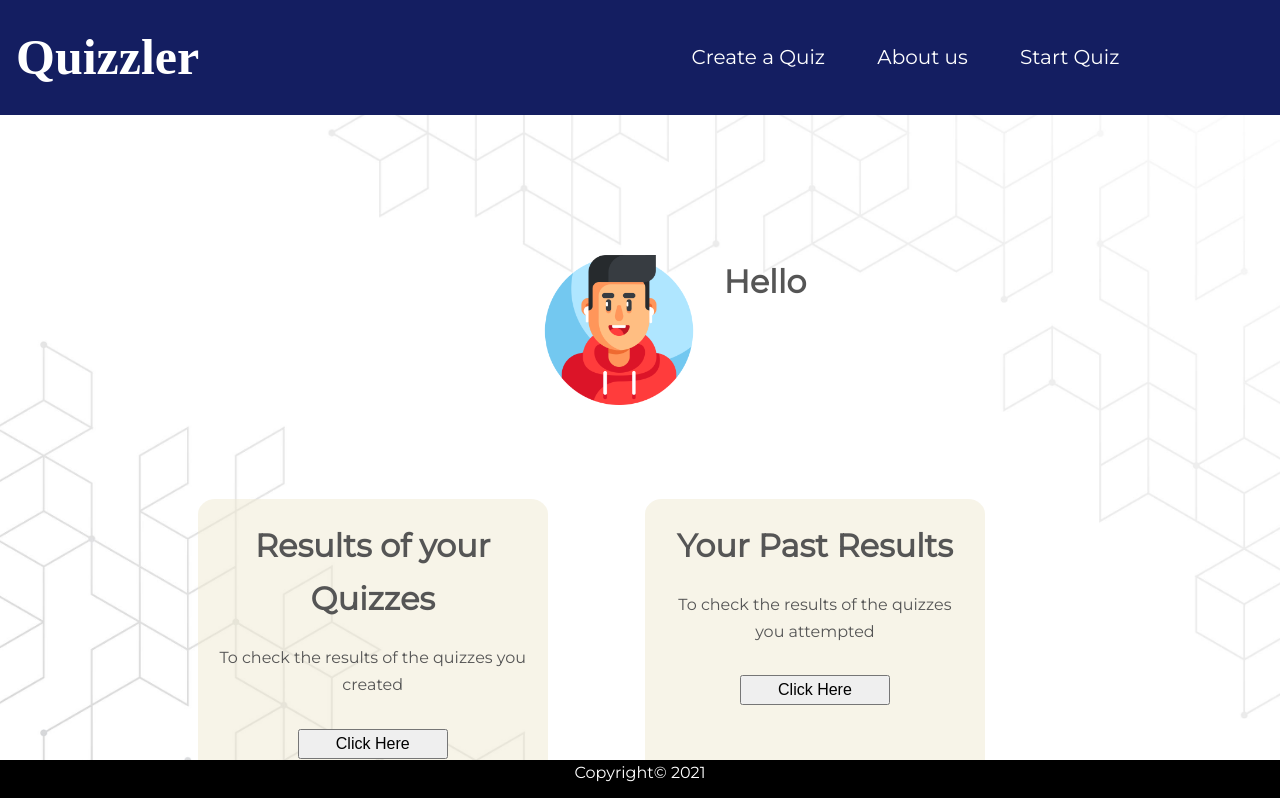
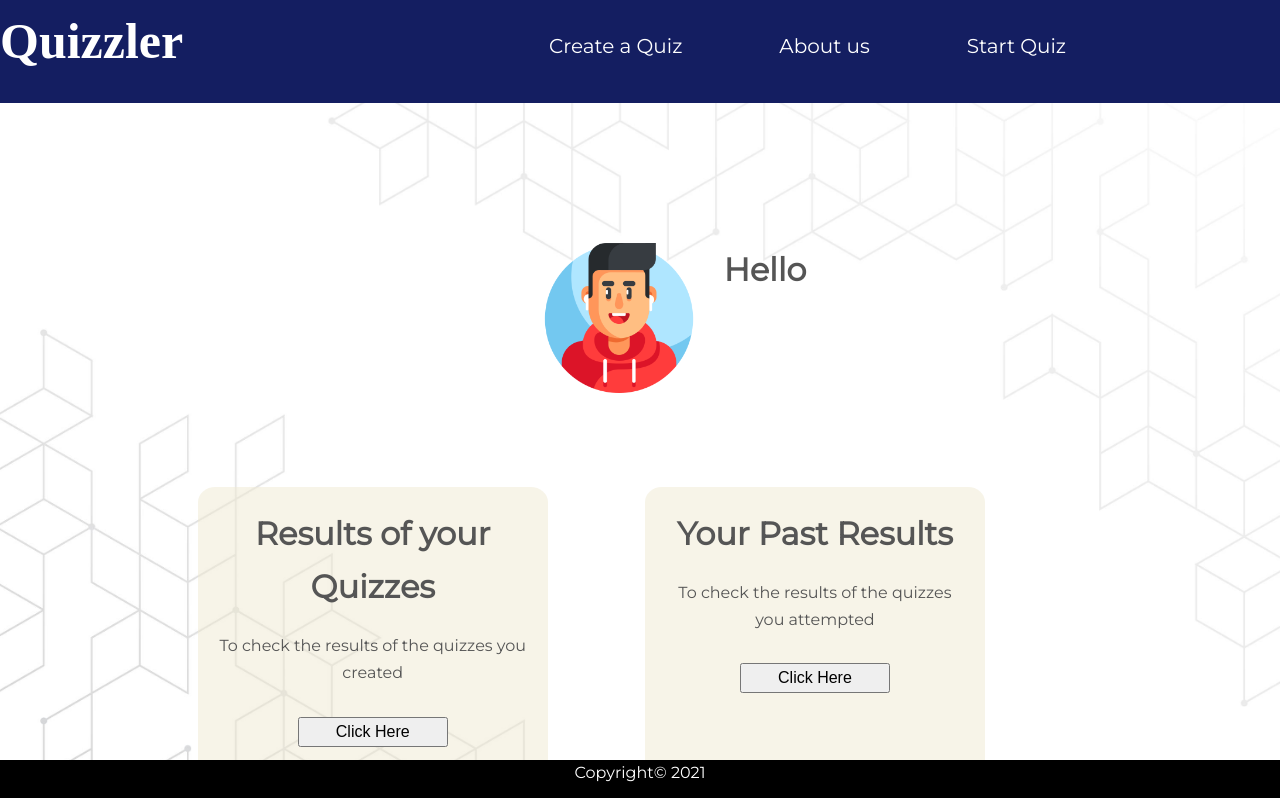
Before and after one commit to Abhij33tSingh/The-Quizzler, a React (Create React App) app in the folder ClientSide/: page /profile/1 in a window 1280 px wide. Shown: the top 798 px of the page. Built offline with nearby package versions, Linux system fonts and the light colour scheme; no server answers; a web font is replaced by a local one.

Commit message:
Added the hover feature in Navbar

```diff
--- a/ClientSide/src/components/CreateQuizPage.jsx
+++ b/ClientSide/src/components/CreateQuizPage.jsx
@@ -103,8 +103,8 @@ const CreateQuizPage = () => {
     <div>
       <header>
         <h1 onMouseDown={() => navigate("/homepage/" + params.id)}>Quizzler</h1>
-        <ul className="navbarItems">
-          <li
+        <div className="navbarItems">
+          <nav
             onClick={() => {
               return (
                 <div>
@@ -117,10 +117,10 @@ const CreateQuizPage = () => {
             }}
           >
             Attempt a Quiz
-          </li>
-          <li>About us</li>
-          <li>{userData.name}</li>
-        </ul>
+          </nav>
+          <nav>About us</nav>
+          <nav>{userData.name}</nav>
+        </div>
       </header>
       <div className="CreateQuizPage">
         <form onSubmit={submissionHandler}>
--- a/ClientSide/src/components/HomePage.jsx
+++ b/ClientSide/src/components/HomePage.jsx
@@ -40,12 +40,12 @@ function HomePage(props) {
           <h1 onMouseDown={() => navigate("/homepage/" + params.id)}>
             Quizzler
           </h1>
-          <ul className="navbarItems">
-            <li onClick={() => navigate("/createquiz/" + params.id)}>
+          <div className="navbarItems">
+            <nav onClick={() => navigate("/createquiz/" + params.id)}>
               Create a Quiz
-            </li>
-            <li>About us</li>
-          </ul>
+            </nav>
+            <nav>About us</nav>
+
             <nav
               className="UserName"
               onMouseDown={() => {
@@ -67,8 +67,9 @@ function HomePage(props) {
                 </div>
               )}
             </nav>
+          </div>
         </header>
-        <div className="Homepage">
+        <div className="HomePage">
           <div>{console.log(q)}</div>
           <div className="QuizContent">
             {q.map((q, key) => {
--- a/ClientSide/src/components/Profile.jsx
+++ b/ClientSide/src/components/Profile.jsx
@@ -12,31 +12,30 @@ function Profile() {
   const navigate = useNavigate();
   const [userData, setUserData] = useState([]);
   useEffect(() => {
-    Axios.get("http://localhost:3001/readUser").then(
-      (response) => {
+    Axios.get("http://localhost:3001/readUser").then((response) => {
       for (let i = 0; i < response.data.length; i++) {
-          if (params.id === response.data[i]._id)
-        {setUserData(response.data[i]);
-        console.log(response.data[i]);}
+        if (params.id === response.data[i]._id) {
+          setUserData(response.data[i]);
+          console.log(response.data[i]);
         }
       }
-    );
+    });
   }, []);
-  const data = Object.values(userData)
+  const data = Object.values(userData);
 
   return (
     <div>
       <header>
         <h1 onClick={() => navigate("/homepage/" + params.id)}>Quizzler</h1>
 
-        <ul className="ProfilenavbarItems">
-          <li onClick={() => navigate("/createquiz/" + params.id)}>
+        <div className="ProfilenavbarItems">
+          <nav onClick={() => navigate("/createquiz/" + params.id)}>
             Create a Quiz
-          </li>
-          <li>About us</li>
-          <li>Start Quiz</li>
-          <li>{userData.name}</li>
-        </ul>
+          </nav>
+          <nav>About us</nav>
+          <nav>Start Quiz</nav>
+          <nav>{userData.name}</nav>
+        </div>
       </header>
       <div className="profilePage">
         <div className="IntroSection">
@@ -44,19 +43,26 @@ function Profile() {
           <div>
             <h1 className="Greetings">Hello {userData.name}</h1>
             <div className="UserDetails">
-              {userData.quizzesCompleted && <div>
+              {userData.quizzesCompleted && (
+                <div>
                   <p>
-                Quiz Attempted: <span className="NumOfQuizAttempted"> {userData.quizzesCompleted.length
-
-                }
+                    Quiz Attempted:{" "}
+                    <span className="NumOfQuizAttempted">
+                      {" "}
+                      {userData.quizzesCompleted.length}
                     </span>
                   </p>
                   <p>
-                Quiz Created: {userData.quizzesCreated && <span className="NumOfQuizCreated"> {userData.quizzesCreated.length
-                }
-                </span>}
+                    Quiz Created:{" "}
+                    {userData.quizzesCreated && (
+                      <span className="NumOfQuizCreated">
+                        {" "}
+                        {userData.quizzesCreated.length}
+                      </span>
+                    )}
                   </p>
-              </div>}
+                </div>
+              )}
             </div>
           </div>
         </div>
--- a/ClientSide/src/index.css
+++ b/ClientSide/src/index.css
@@ -31,7 +31,6 @@ body {
 
 header {
   background-color: #141E61;
-  padding: 16px 16px;
   box-shadow: 0 0 10px 0 rgba(0, 0, 0, 0.3);
   width: 100%;
   height: 100%;
@@ -43,18 +42,23 @@ header {
 
 .navbarItems {
     display: flex;
-    align-items: center;
     cursor: pointer;
-    justify-content: space-evenly;
-    margin: 10px 10px;
-    width: 40%;
+    justify-content: space-between;
+    margin-top: 20px ;
+    width: 60%;
+
 }
-li {
 
-    list-style-type: none;
+nav:hover{
+  background-color: rgba(230,230,230,0.5)
+}
+nav {
+
 
     color: #fff;
     font-size: 20px;
+    padding: 20px;
+    margin-bottom: 10px;
   }
 
 
@@ -67,18 +71,10 @@ header h1 {
   font-weight: 700;
   text-align: left;
   cursor: pointer;
-  margin-right: 400px;
+  margin-right: 200px;
 
 }
 
-.UserName{
-  list-style-type: none;
-
-    color: #fff;
-    margin: 20px auto;
-    font-size: 20px;
-    cursor: pointer;
-}
 
 
 .HomePage{
```
Also changed, not shown: 1 other file (tests, documents, lock files or other folders). Lines whose indentation alone changed are shown as unchanged.
